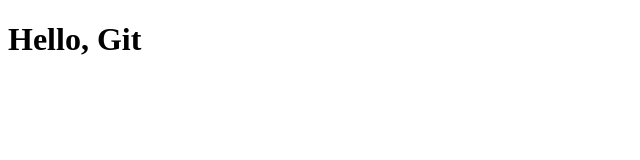
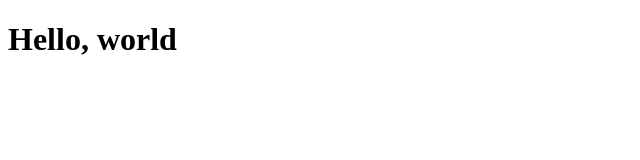
Before and after one commit to artemtumanov/project, a plain HTML site: page index.html in a window 1280 px wide. Shown: the full height of the page, 0-640 px from the left. Drawn offline with Linux system fonts and the light colour scheme.

Commit message:
second commit

```diff
--- a/index.html
+++ b/index.html
@@ -7,6 +7,6 @@
     <title>Git test</title>
 </head>
 <body>
-    <h1>Hello, Git</h1>
+    <h1>Hello, world</h1>
 </body>
 </html>
```
